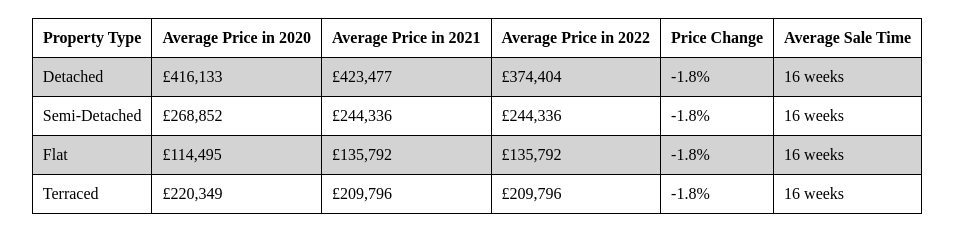
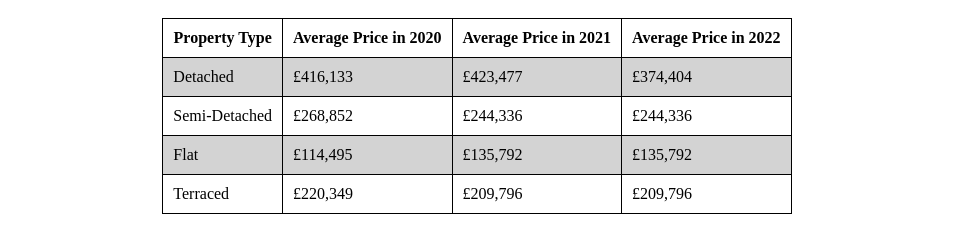
Before and after one commit to NW2Fly/nw2flyproperty, a plain HTML site: page index.html in a window 1280 px wide. Shown: the part 48-300 px from the top of the page, without its empty margins (163-1116 px from the left). Drawn offline with Linux system fonts and the light colour scheme.

Commit message:
Update index.html

```diff
--- a/index.html
+++ b/index.html
@@ -30,40 +30,30 @@
       <th>Average Price in 2020</th>
       <th>Average Price in 2021</th>
       <th>Average Price in 2022</th>
-      <th>Price Change</th>
-      <th>Average Sale Time</th>
     </tr>
     <tr>
       <td>Detached</td>
       <td>£416,133</td>
       <td>£423,477</td>
       <td>£374,404</td>
-      <td>-1.8%</td>
-      <td>16 weeks</td>
     </tr>
     <tr>
       <td>Semi-Detached</td>
       <td>£268,852</td>
       <td>£244,336</td>
       <td>£244,336</td>
-      <td>-1.8%</td>
-      <td>16 weeks</td>
     </tr>
     <tr>
       <td>Flat</td>
       <td>£114,495</td>
       <td>£135,792</td>
       <td>£135,792</td>
-      <td>-1.8%</td>
-      <td>16 weeks</td>
     </tr>
     <tr>
       <td>Terraced</td>
       <td>£220,349</td>
       <td>£209,796</td>
       <td>£209,796</td>
-      <td>-1.8%</td>
-      <td>16 weeks</td>
     </tr>
   </table>
 </body>
```
